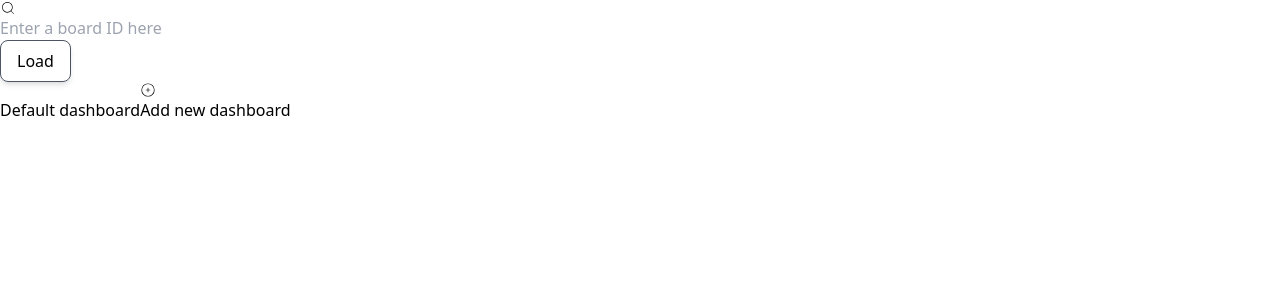
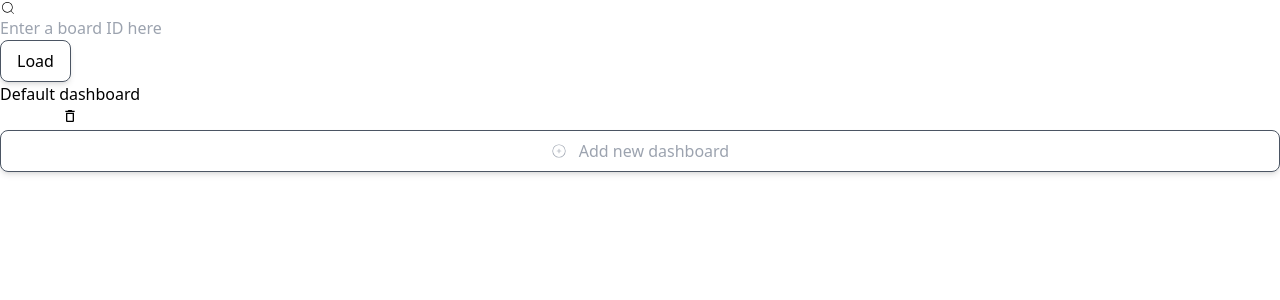
Before and after one commit to maevskyy/IncodeGroup_test, a React (Vite) app in the folder client/: page / in a window 1280 px wide. Shown: the top 300 px of the page. Built offline with nearby package versions, Linux system fonts and the light colour scheme.

Commit message:
completed dashboard

```diff
--- a/client/src/widjets/main/columns/index.tsx
+++ b/client/src/widjets/main/columns/index.tsx
@@ -1,4 +1,4 @@
-import React, { useState } from 'react';
+import React, { useEffect, useState } from 'react';
 import Column from './components/column';
 import AddColumn from './components/column/AddColumn';
 import { IColumn, ITable } from './entities/types';
@@ -7,9 +7,10 @@ import { useDranNDrop } from './entities/useDragNDrop';
 
 type Props = {
    currentTable: ITable;
+   setAllTables: React.Dispatch<React.SetStateAction<ITable[]>>;
 };
 
-const Columns: React.FC<Props> = ({ currentTable }: Props) => {
+const Columns: React.FC<Props> = ({ currentTable, setAllTables }: Props) => {
    const [allColumns, setAllColumns] = useState<IColumn[]>(
       currentTable.columns,
    );
@@ -17,6 +18,18 @@ const Columns: React.FC<Props> = ({ currentTable }: Props) => {
    const stateControllers = stateControler(setAllColumns);
    // dragLeave, dragOver and so on
    const dragAndDrop = useDranNDrop(setAllColumns);
+
+   //updating main Table state
+   useEffect(() => {
+      setAllTables((prevTables) =>
+         prevTables.map((table) => {
+            if (table.id === currentTable.id) {
+               return { ...table, columns: allColumns };
+            }
+            return table;
+         }),
+      );
+   }, [allColumns]);
 
    return (
       <>
--- /dev/null
+++ b/client/src/widjets/main/dashboards/components/AddDashboardForm.tsx
@@ -0,0 +1,68 @@
+import React, { useState } from 'react';
+import { FaPlus } from 'react-icons/fa6';
+import { IoIosCloseCircleOutline } from 'react-icons/io';
+import Card from 'src/shared/UI/card';
+import { ITable } from '../../columns/entities/types';
+import { defaultColums } from '../../columns/entities/default.data';
+
+type Props = {
+   setIsOpen: React.Dispatch<React.SetStateAction<boolean>>;
+   addTableHandler: (table: ITable) => void;
+};
+
+const AddDashboardForm: React.FC<Props> = ({
+   setIsOpen,
+   addTableHandler,
+}: Props) => {
+   const mockProtoTable: ITable = {
+      id: String(new Date()),
+      title: '',
+      columns: defaultColums,
+   };
+
+   const [protoTable, setProtoTable] = useState<ITable>(mockProtoTable);
+
+   const createTable = () => {
+      if (protoTable.title === '') {
+         return;
+      }
+      setIsOpen(false);
+      addTableHandler(protoTable);
+      setProtoTable(mockProtoTable);
+   };
+
+   return (
+      <Card styles=" w-full flex items-center justify-between">
+         <form className="flex items-center gap-3">
+            <input
+               type="text"
+               className="text-sm font-semibold bg-transparent pb-1 mt-1  flex-1 border-b w-2/3 outline-none border-white"
+               value={protoTable.title}
+               placeholder="Dashboard title"
+               onChange={(e) =>
+                  setProtoTable((prevTable) => ({
+                     ...prevTable,
+                     title: e.target.value,
+                  }))
+               }
+            />
+         </form>
+         <div className="flex items-center gap-1 mr-[-5px]">
+            <div
+               className="p-1 rounded-lg hover:cursor-pointer hover:bg-gray-700"
+               onClick={createTable}
+            >
+               <FaPlus />
+            </div>
+            <div
+               className="p-1 rounded-lg hover:cursor-pointer hover:bg-gray-700"
+               onClick={() => setIsOpen(false)}
+            >
+               <IoIosCloseCircleOutline className="w-[18px] h-[18px]" />
+            </div>
+         </div>
+      </Card>
+   );
+};
+
+export default AddDashboardForm;
--- a/client/src/widjets/main/dashboards/index.tsx
+++ b/client/src/widjets/main/dashboards/index.tsx
@@ -1,17 +1,24 @@
-import React from 'react';
+import React, { useState } from 'react';
 import { CiCirclePlus } from 'react-icons/ci';
 import Card from 'src/shared/UI/card';
 import { ITable } from '../columns/entities/types';
+import { MdDeleteOutline } from 'react-icons/md';
+import AddDashboardForm from './components/AddDashboardForm';
 
 type Props = {
    allTables: ITable[];
    tableAndPageHandler: (table: ITable) => void;
+   deleteTableHandler: (tableId: string) => void;
+   addTableHandler: (table: ITable) => void;
 };
 
-const Dashboards = ({ allTables, tableAndPageHandler }: Props) => {
-   const buttonStyles = `flex  gap-3 w-full items-center  justify-center
-   border h-fit rounded-lg px-4 py-2 border-gray-600 text-gray-400 hover:text-white hover:border-white
-   transition-colors cursor-pointer shadow-md`;
+const Dashboards: React.FC<Props> = ({
+   allTables,
+   tableAndPageHandler,
+   deleteTableHandler,
+   addTableHandler,
+}: Props) => {
+   const [showAddDashboard, setShowAddDashboard] = useState(false);
 
    return (
       <div className="flex items-center justify-center w-full">
@@ -21,15 +28,43 @@ const Dashboards = ({ allTables, tableAndPageHandler }: Props) => {
                   key={table.id}
                   onClick={() => tableAndPageHandler(table)}
                >
-                  <Card styles="w-full text-center hover:cursor-pointer hover:scale-[1.05] transition-transform">
-                     {table.title}
+                  <Card styles="w-full flex text-center hover:cursor-pointer hover:scale-[1.05] transition-transform">
+                     <h4 className="self-center flex-1">{table.title}</h4>
+                     <button
+                        onClick={(e) => {
+                           e.stopPropagation();
+                           deleteTableHandler(table.id);
+                        }}
+                        className="p-1 rounded-lg hover:cursor-pointer hover:bg-gray-700"
+                     >
+                        <MdDeleteOutline className="w-[18px] h-[18px]" />
+                     </button>
                   </Card>
                </button>
             ))}
-            <button className={buttonStyles}>
-               <CiCirclePlus className="w-[24px] h-[24px]  " />
-               <p className="font-semibold">Add new dashboard</p>
-            </button>
+
+            {allTables.length >= 4 ? (
+               <div className="border-t border-blue-400 text-xs font-semibold text-end pt-2 text-blue-200">
+                  Maximum
+               </div>
+            ) : (
+               <>
+                  {showAddDashboard ? (
+                     <AddDashboardForm
+                        setIsOpen={setShowAddDashboard}
+                        addTableHandler={addTableHandler}
+                     />
+                  ) : (
+                     <button
+                        className="createButton_style"
+                        onClick={() => setShowAddDashboard(true)}
+                     >
+                        <CiCirclePlus className="w-[24px] h-[24px]" />
+                        <p className="font-semibold">Add new dashboard</p>
+                     </button>
+                  )}
+               </>
+            )}
          </div>
       </div>
    );
--- a/client/src/widjets/main/index.tsx
+++ b/client/src/widjets/main/index.tsx
@@ -21,11 +21,19 @@ const Main: React.FC<Props> = ({ currentPage, setCurrentPage }: Props) => {
    ]);
    //deafult table
    const [currentTable, setCurrentTable] = useState<ITable>(allTables[0]);
-
    const tableAndPageHandler = (table: ITable) => {
       setCurrentTable(table);
       setCurrentPage(ECurrentPage.Tables);
    };
+
+   const deleteTableHandler = (tableId: string) => {
+      setAllTables((prevTables) =>
+         prevTables.filter((table) => table.id !== tableId),
+      );
+   };
+
+   const addTableHandler = (table: ITable) =>
+      setAllTables((prevTables) => [...prevTables, table]);
 
    return (
       <main className="flex flex-1 gap-10 px-5 my-5 overflow-auto scrollbar_custom">
@@ -33,9 +41,11 @@ const Main: React.FC<Props> = ({ currentPage, setCurrentPage }: Props) => {
             <Dashboards
                allTables={allTables}
                tableAndPageHandler={tableAndPageHandler}
+               deleteTableHandler={deleteTableHandler}
+               addTableHandler={addTableHandler}
             />
          ) : (
-            <Columns currentTable={currentTable} />
+            <Columns currentTable={currentTable} setAllTables={setAllTables} />
          )}
       </main>
    );
--- a/client/src/widjets/main/style.css
+++ b/client/src/widjets/main/style.css
@@ -1,3 +1,9 @@
 .scrollbar_custom::-webkit-scrollbar {
    width: 0px;
 }
+
+.createButton_style {
+	@apply flex  gap-3 w-full items-center  justify-center
+   border h-fit rounded-lg px-4 py-2 border-gray-600 text-gray-400 hover:text-white hover:border-white
+   transition-colors cursor-pointer shadow-md
+}
```
